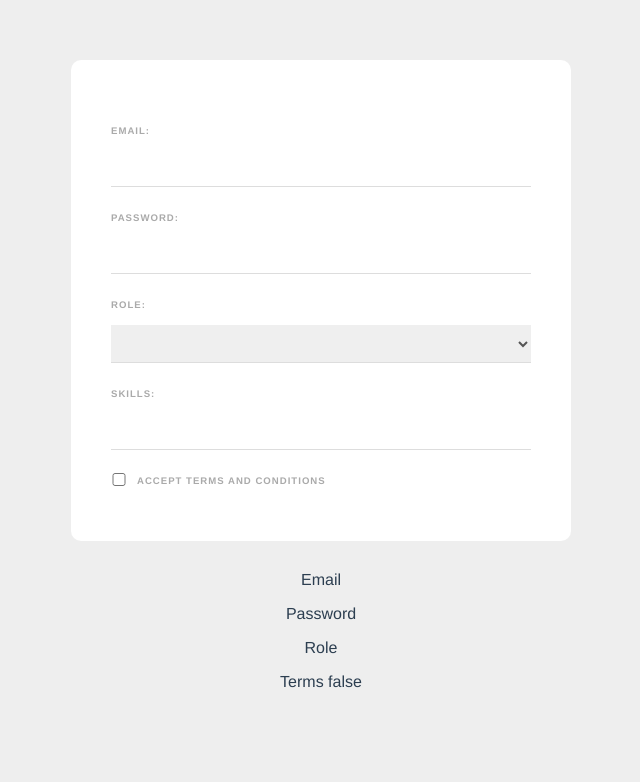
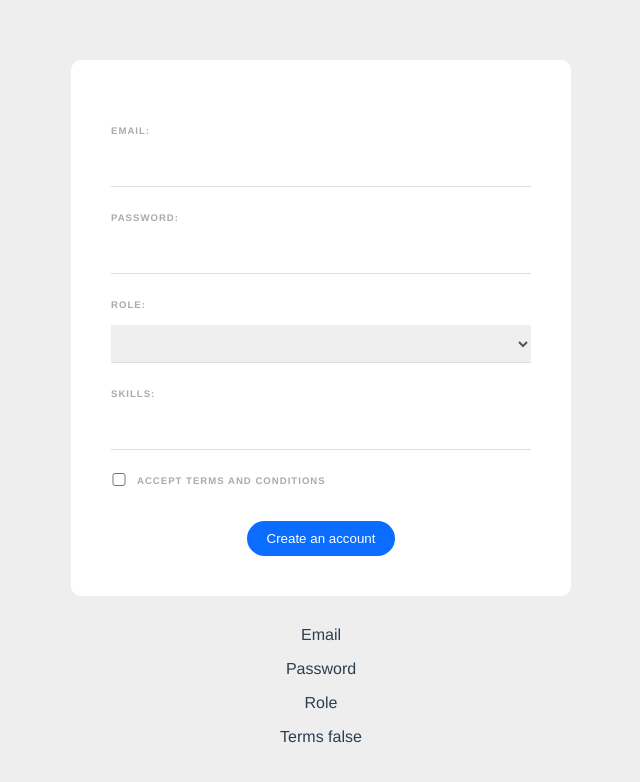
Before and after one commit to shahidsarker/vue-web-form, a Vue app: page / in a window 1280 px wide. Shown: the top 782 px of the page, without its empty margins (319-959 px from the left). Built offline with nearby package versions, Linux system fonts and the light colour scheme.

Commit message:
form submission

```diff
--- a/src/components/SignupForm.vue
+++ b/src/components/SignupForm.vue
@@ -1,10 +1,11 @@
 <template>
-  <form>
+  <form @submit.prevent="handleSubmit">
     <label>Email:</label>
     <input type="email" v-model="email" required />
 
     <label>Password:</label>
     <input type="password" v-model="password" required />
+    <div v-if="passwordError" class="error">{{ passwordError }}</div>
 
     <label>Role:</label>
     <select v-model="role">
@@ -27,6 +28,10 @@
       <input type="checkbox" v-model="terms" required />
       <label>Accept terms and conditions</label>
     </div>
+
+    <div class="submit">
+      <button>Create an account</button>
+    </div>
   </form>
 
   <p>Email {{ email }}</p>
@@ -45,6 +50,7 @@
       terms: false,
       tempSkill: "",
       skills: [],
+      passwordError: "",
     };
   },
   methods: {
@@ -58,6 +64,20 @@
     },
     removeSkill(e, skill) {
       this.skills = this.skills.filter((sk) => sk !== skill);
+    },
+    handleSubmit() {
+      // validate password
+      this.passwordError =
+        this.password.length > 5
+          ? ""
+          : "Password must be at least 6 characters long";
+      if (!this.passwordError) {
+        console.log("email: ", this.email);
+        console.log("password: ", this.password);
+        console.log("role: ", this.role);
+        console.log("skills: ", this.skills);
+        console.log("terms accepted: ", this.terms);
+      }
     },
   },
 };
@@ -112,4 +132,25 @@
   color: #777;
   cursor: pointer;
 }
+button {
+  background: #0b6dff;
+  border: 0;
+  padding: 10px 20px;
+  margin-top: 20px;
+  color: white;
+  border-radius: 20px;
+}
+button:hover {
+  cursor: pointer;
+  background: #4b90f7;
+}
+.submit {
+  text-align: center;
+}
+.error {
+  color: #ff0062;
+  margin-top: 10px;
+  font-size: 0.8em;
+  font-weight: bold;
+}
 </style>
```
